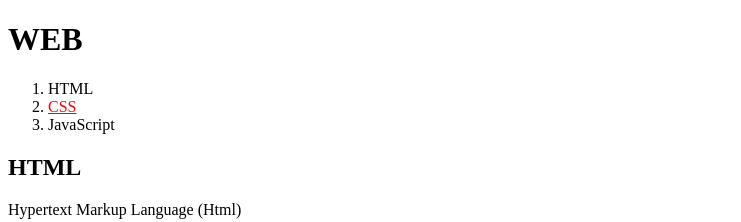
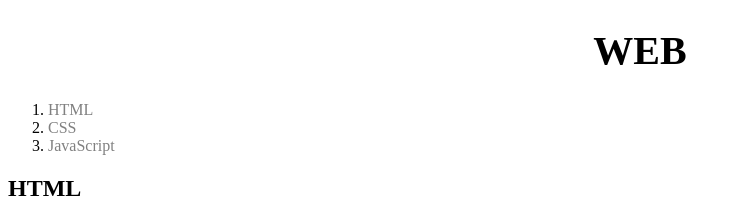
Before and after one commit to killbe77/WEB, a plain HTML site: page 1.html in a window 1280 px wide. Shown: the top 222 px of the page, without its empty margins (0-741 px from the left). Drawn offline with Linux system fonts and the light colour scheme.

Commit message:
css - box model1

```diff
--- a/1.html
+++ b/1.html
@@ -8,15 +8,25 @@
    color: black;
    text-decoration: none;
  }
+ .saw{
+   color : gray;
+ }
+ #active{
+   color: red;
+ }
+ h1{
+   font-size: 40px;
+   text-align: center;
+ }
 </style>
 </head>
 
 <body>
   <h1><a href="index.html">WEB</a></h1>
 <ol>
-  <li><a href="1.html">HTML</a></li>
-  <li><a href="2.html" style="color:red;text-decoration: underline;">CSS</a></li>
-  <li><a href="3.html">JavaScript</a></li>
+  <li><a href="1.html" class="saw"id=" active">HTML</a></li>
+  <li><a href="2.html" class="saw">CSS</a></li>
+  <li><a href="3.html" class="saw">JavaScript</a></li>
 </ol>
 
 <!--
```
Also changed, not shown: box.html (added, +59 -0 lines).
